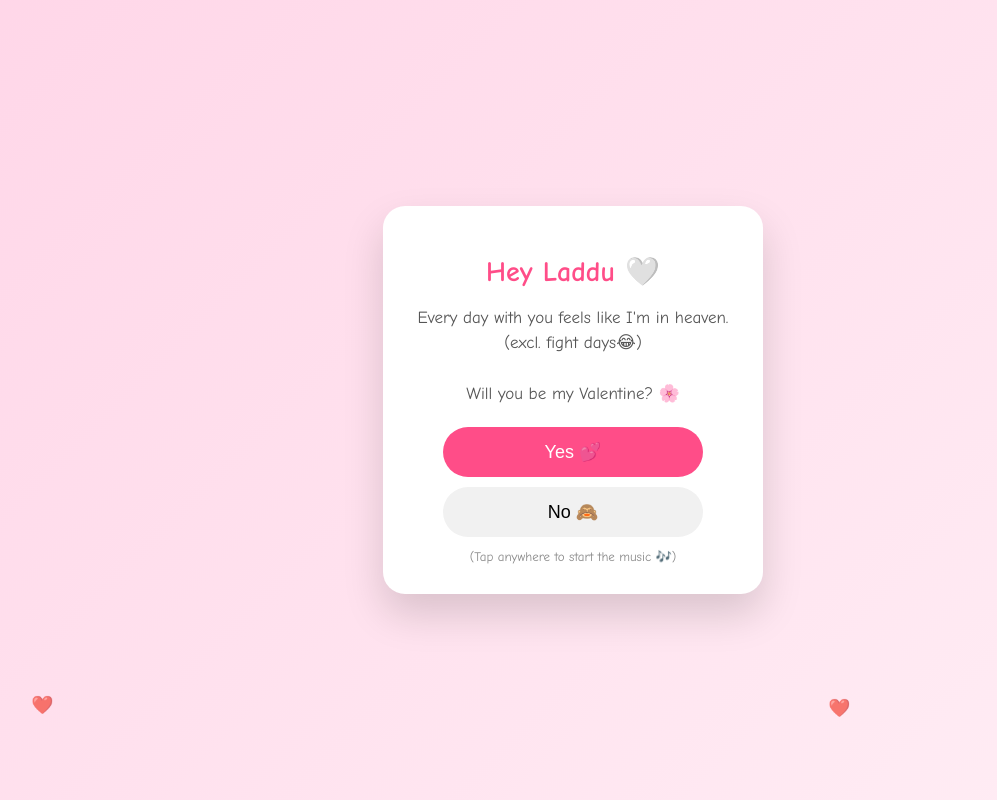
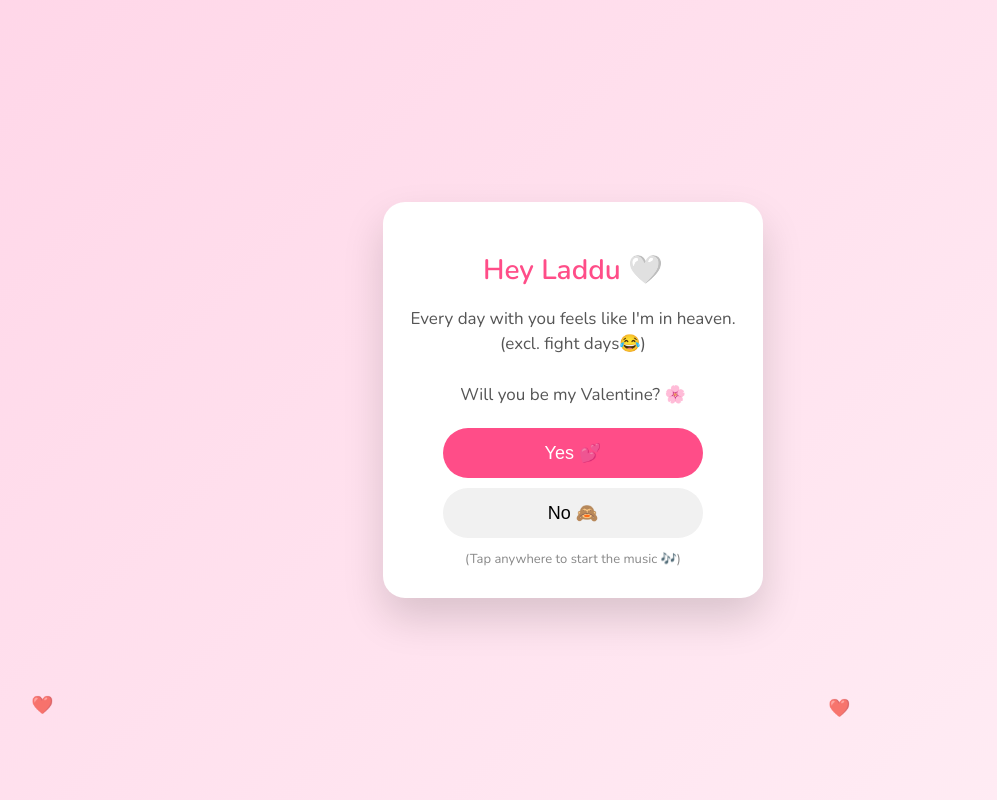
Before and after one commit to shreegroot/for-laddu, a plain HTML site: page index.html in a window 1280 px wide. Shown: the top 800 px of the page, without its empty margins (67-1064 px from the left). Drawn offline with nearby package versions, Linux system fonts and the light colour scheme.

Commit message:
replaced index

```diff
--- a/index.html
+++ b/index.html
@@ -4,6 +4,7 @@
   <meta charset="UTF-8" />
   <meta name="viewport" content="width=device-width, initial-scale=1.0" />
   <title>For My Laddu 🤍</title>
+  <link href="https://fonts.googleapis.com/css2?family=Nunito:wght@400;600&display=swap" rel="stylesheet">
 
   <style>
     * {
@@ -20,6 +21,7 @@
       font-family: "Comic Sans MS", cursive, monospace;
       overflow: hidden;
       padding: 20px;
+      font-family:  "Nunito",-apple-system,BlinkMacSystemFont,"SF Pro Display", sans-serif;
     }
 
     .card {
```
